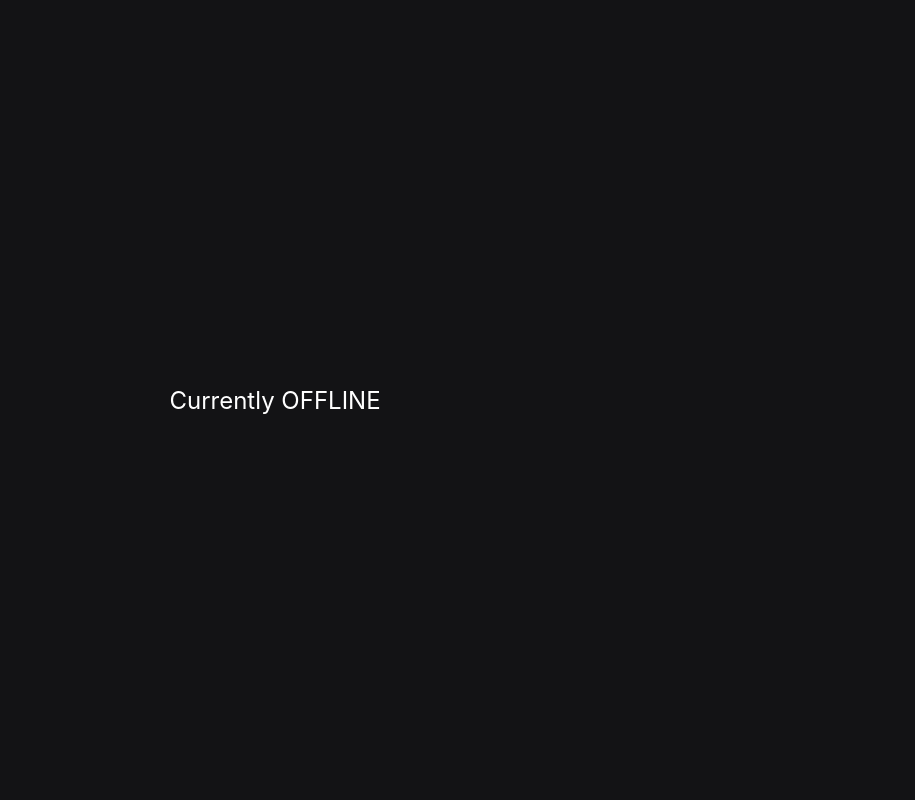
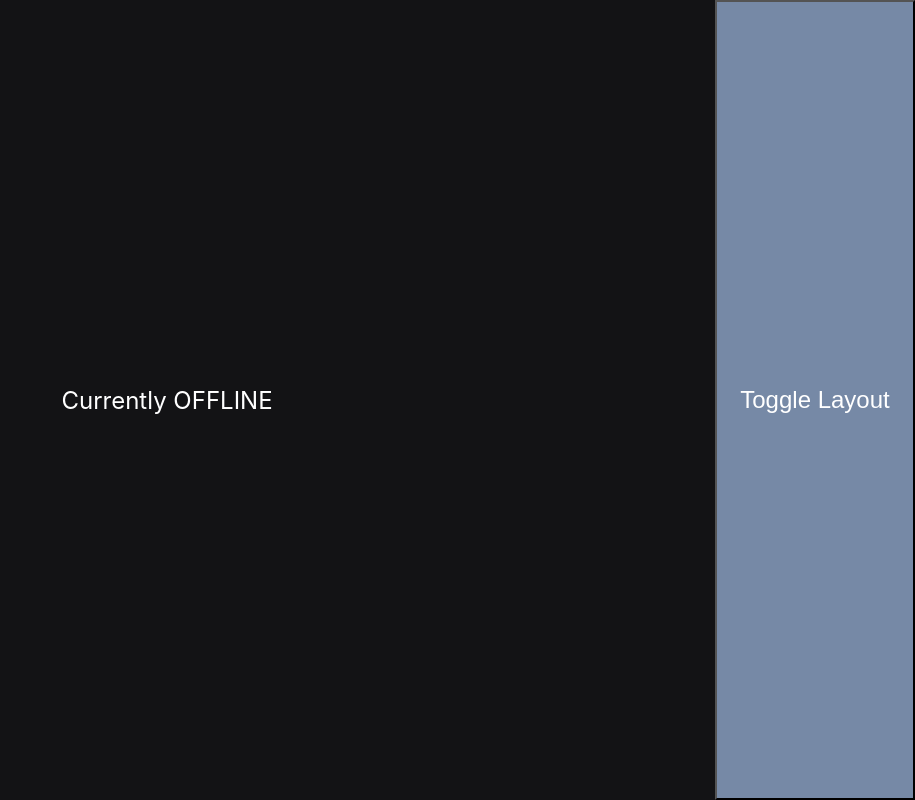
Before and after one commit to dudusotero/tstest, a React (Create React App) app: page / in a window 1280 px wide. Shown: the whole page, without its empty margins (365-1280 px from the left). Built offline with nearby package versions, Linux system fonts and the light colour scheme; no server answers; the HTML template or start-up script is replaced by a standard one.

Commit message:
Create ControlPanel component

```diff
--- a/src/App.css
+++ b/src/App.css
@@ -1,6 +1,7 @@
 .App {
   min-height: 100vh;
   display: grid;
+  gap: 16px;
 }
 
 .iframe-wrapper {
@@ -35,3 +36,31 @@
   color: rgb(255, 255, 255);
   font-size: 24px;
 }
+
+.controldeck-wrapper {
+  display: grid;
+  background-color: rgb(44, 61, 87);
+}
+
+.controldeck-wrapper > button {
+  cursor: pointer;
+  background-color: rgb(118, 137, 166);
+  color: rgb(255, 255, 255);
+  font-size: 24px;
+  font-weight: 500;
+}
+
+.controldeck-wrapper > button:hover {
+  opacity: 0.9;
+}
+
+@media (min-width: 601px) {
+  .App {
+    grid-template-columns: 1fr 200px;
+  }
+}
+@media (max-width: 600px) {
+  .App {
+    grid-template-rows: 1fr 1fr;
+  }
+}
--- a/src/App.tsx
+++ b/src/App.tsx
@@ -60,6 +60,20 @@
     );
   }
 
+  function ControlDeck() {
+    function onClick() {
+      console.log("Toggled");
+    }
+
+    return (
+      <div className="controldeck-wrapper">
+        <button type="button" onClick={onClick}>
+          Toggle Layout
+        </button>
+      </div>
+    );
+  }
+
   React.useEffect(() => {
     processTwitchStreamCallback();
   }, [processTwitchStreamCallback]);
@@ -67,6 +81,7 @@
   return (
     <div className="App">
       {isLive ? <TwitchIframe /> : <OfflineComponent />}
+      <ControlDeck />
     </div>
   );
 }
```
